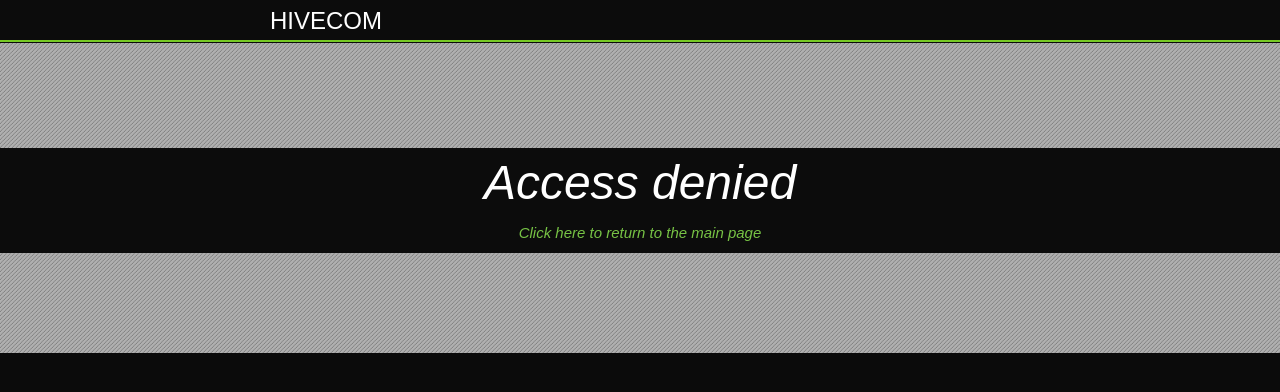
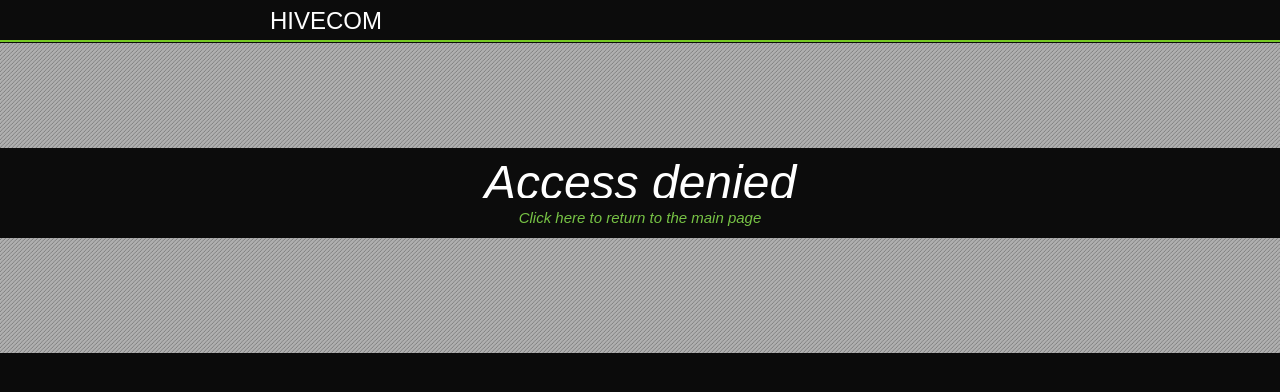
Before and after one commit to Catlinman/Hivecom, a PHP site: page /errors/accessdenied.php in a window 1280 px wide. Shown: the top 392 px of the page. Run offline with PHP 8.4, Linux system fonts and the light colour scheme; some libraries are stand-ins or nearby versions; some web fonts are replaced.

Commit message:
Corrected the icon path and improved formatting

```diff
--- a/errors/accessdenied.php
+++ b/errors/accessdenied.php
@@ -19,7 +19,7 @@
             <h2>
                 Access denied
             </h2>
-            <p style="margin:170px 0">
+            <p style="margin:155px 0">
                 <a href="/index.php">Click here to return to the main page</a>
             <p>
         </div>
--- a/resources/head.php
+++ b/resources/head.php
@@ -4,7 +4,7 @@
 <meta name="author" content="Hivecom Team - Catlinman">
 <meta name="viewport" content="width=640">
 
-<meta itemprop="image" content="images/metaicon.png">
+<meta itemprop="image" content="http://hivecom.net/images/metaicon.png">
 <meta name="twitter:card" content="summary">
 <meta name="twitter:site" content="@hivecomts">
 <meta name="twitter:creator" content="@hivecomts">
@@ -15,8 +15,8 @@
 <meta name="twitter:url" content="http://hivecom.net">
 <meta property="og:url" content="http://hivecom.net">
 
-<link rel="shortcut icon" href="images/icon.png" type="image/x-icon">
-<link rel="icon" href="images/icon.png" type="image/x-icon">
+<link rel="shortcut icon" href="/images/icon.png" type="image/x-icon">
+<link rel="icon" href="/images/icon.png" type="image/x-icon">
 <link rel="stylesheet" type="text/css" href="/style.css">
 <link rel="stylesheet" type="text/css" href='http://fonts.googleapis.com/css?family=Aldrich'>
 
--- a/style.css
+++ b/style.css
@@ -1,6 +1,7 @@
 body {
     background-color: #181e13;
     margin: 0px;
+    overflow: scroll;
 }
 p {
     font-size: 15px;
```
Also changed, not shown: scripts/pageload.js (+5 -3 lines).
